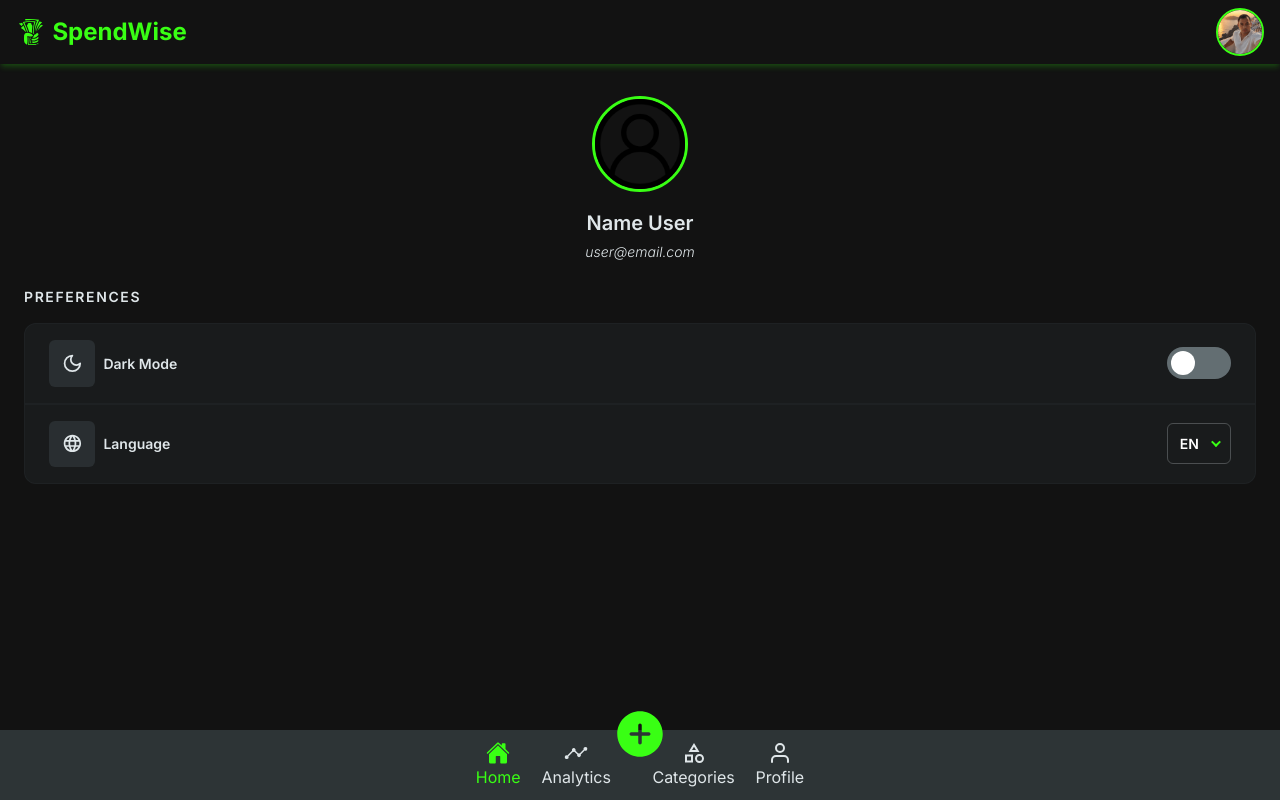
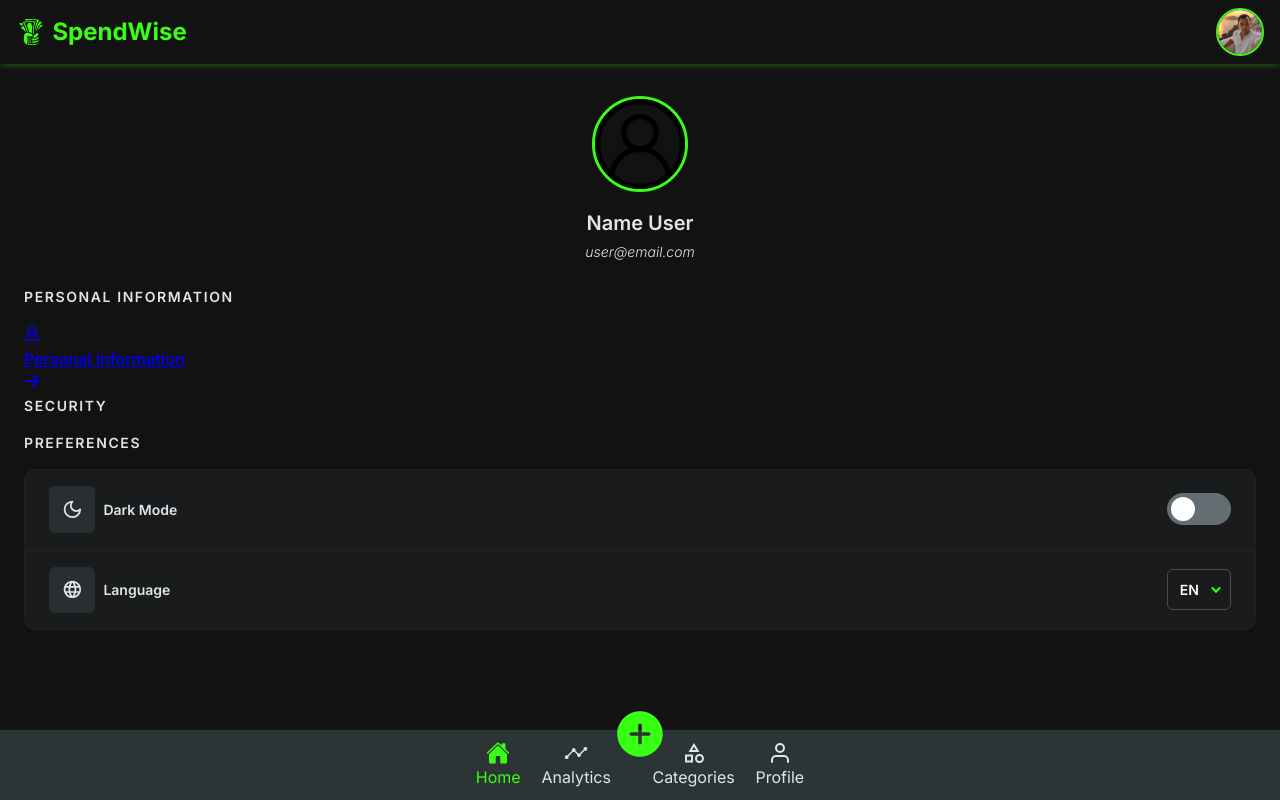
Before and after one commit to Andriamahay11master/SpendWise, a React (Vite) app: page /profile in a window 1280 px wide. Built offline with nearby package versions, Linux system fonts and the light colour scheme.

Commit message:
init structure personal information item

```diff
--- a/src/components/Profile/Profile.tsx
+++ b/src/components/Profile/Profile.tsx
@@ -1,6 +1,9 @@
 import { useState } from "react";
+import { FaArrowRight } from "react-icons/fa6";
 import { LuMoon } from "react-icons/lu";
 import { MdOutlineLanguage } from "react-icons/md";
+import { FaRegUser } from "react-icons/fa";
+import { Link } from "react-router";
 interface ProfileProps {
   image: string;
   name: string;
@@ -25,6 +28,23 @@ const Profile = ({ image, name, email }: ProfileProps) => {
         </div>
       </div>
       <div className="profil-bottom">
+        <div className="profil-item">
+          <h3 className="title-h3">personal information</h3>
+          <Link to={`/profil/${name}`} className="profil-setting-item">
+            <div className="profil-col">
+              <div className="setting-icon">
+                <FaRegUser />
+              </div>
+              <p className="setting-name">Personal information</p>
+            </div>
+            <div className="profil-col">
+              <FaArrowRight />
+            </div>
+          </Link>
+        </div>
+        <div className="profil-item">
+          <h3 className="title-h3">security</h3>
+        </div>
         <div className="profil-setting">
           <h3 className="title-h3">preferences</h3>
           <div className="profil-setting-item">
--- a/src/styles/components/profile.scss
+++ b/src/styles/components/profile.scss
@@ -25,11 +25,11 @@
   .profil-bottom {
     padding: 1.5rem;
   }
+  .title-h3 {
+    text-transform: uppercase;
+    margin-bottom: 1rem;
+  }
   .profil-setting {
-    .title-h3 {
-      text-transform: uppercase;
-      margin-bottom: 1rem;
-    }
     .profil-setting-item {
       @include flex-between;
       padding: 1rem 1.5rem;
```
